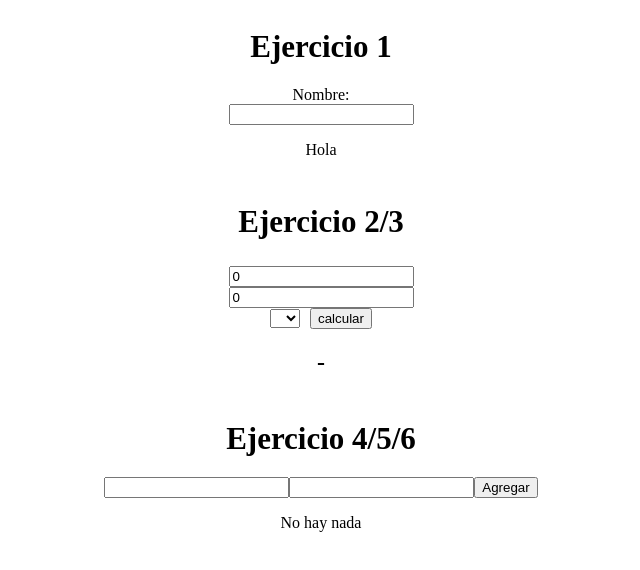
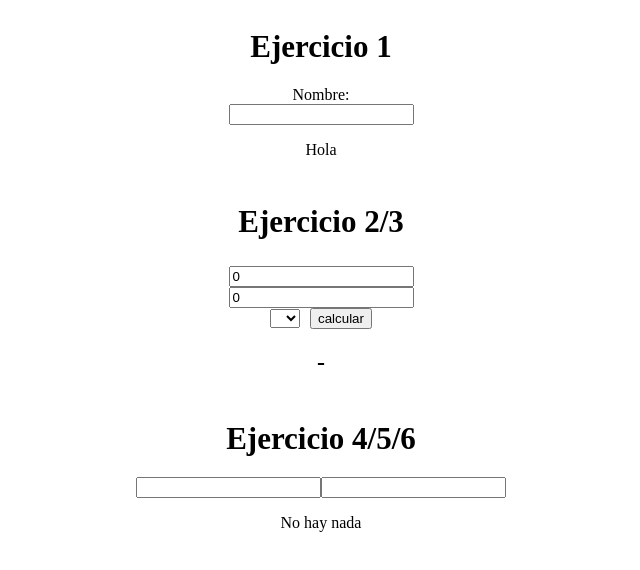
Before and after one commit to Lu-lol/vue-base-app, a Vue app: page / in a window 1280 px wide. Shown: the top 570 px of the page, without its empty margins (319-959 px from the left). Built offline with nearby package versions, Linux system fonts and the light colour scheme.

Commit message:
now 5 finished

```diff
--- a/src/components/ejercicio4.vue
+++ b/src/components/ejercicio4.vue
@@ -30,8 +30,8 @@ export default {
         <h1>Ejercicio 4/5/6</h1>
         <ul class="dot">
             <input type="text" v-model="newItemName">
-            <input type="text" v-model="newItemQuantity">
-            <button @click="add()">Agregar</button>
+            <input type="text" v-model.number="newItemQuantity">
+            <button @click="add()" v-if="!newItemName=='' && newItemQuantity!=0 && !isNaN(newItemQuantity)">Agregar</button>
             <li v-for="text in list" v-bind:key="text.id" class="text">{{text.name}} x {{text.quantity}}</li>
             <p v-if="list.length==0">No hay nada</p>
         </ul>
```
